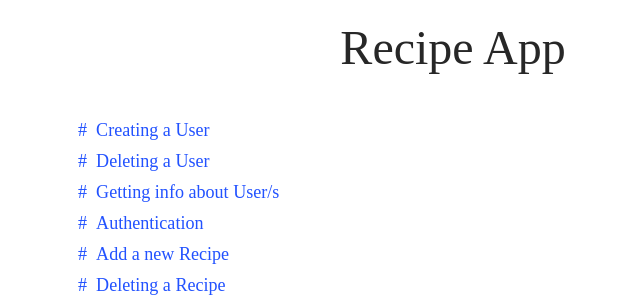
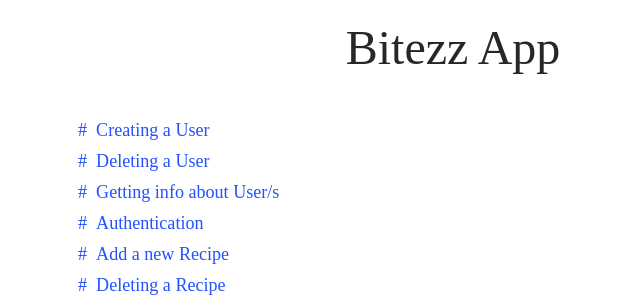
Before and after one commit to Bhavartha/Recipe-Backend, a Flask app: page / in a window 1280 px wide. Shown: the top 300 px of the page, without its empty margins (187-827 px from the left). Run offline with Flask 2, Linux system fonts and the light colour scheme.

Commit message:
changed name to Bitezz

```diff
--- a/recipe/templates/index.html
+++ b/recipe/templates/index.html
@@ -4,11 +4,11 @@
     <meta charset="UTF-8">
     <meta name="viewport" content="width=device-width, initial-scale=1.0">
     <link rel="stylesheet" type="text/css" href="{{url_for('static',filename='main.css')}}">
-    <title>Recipe</title>
+    <title>Bitezz</title>
 </head>
 <body>
     <div class="container">
-    	<div class="name">Recipe App</div>
+    	<div class="name">Bitezz App</div>
     	<ul>
     		<li><a href="#createUser">Creating a User</a></li>
     		<li><a href="#deleteUser">Deleting a User</a></li>
```
